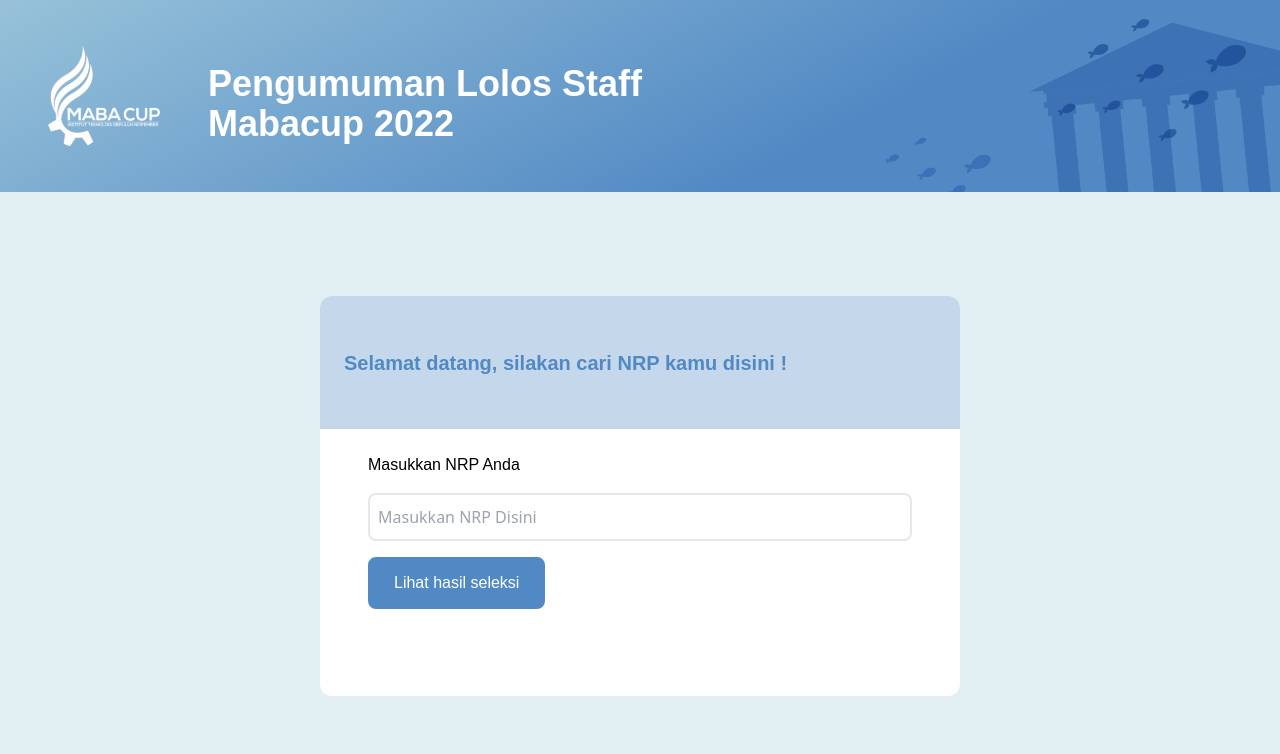
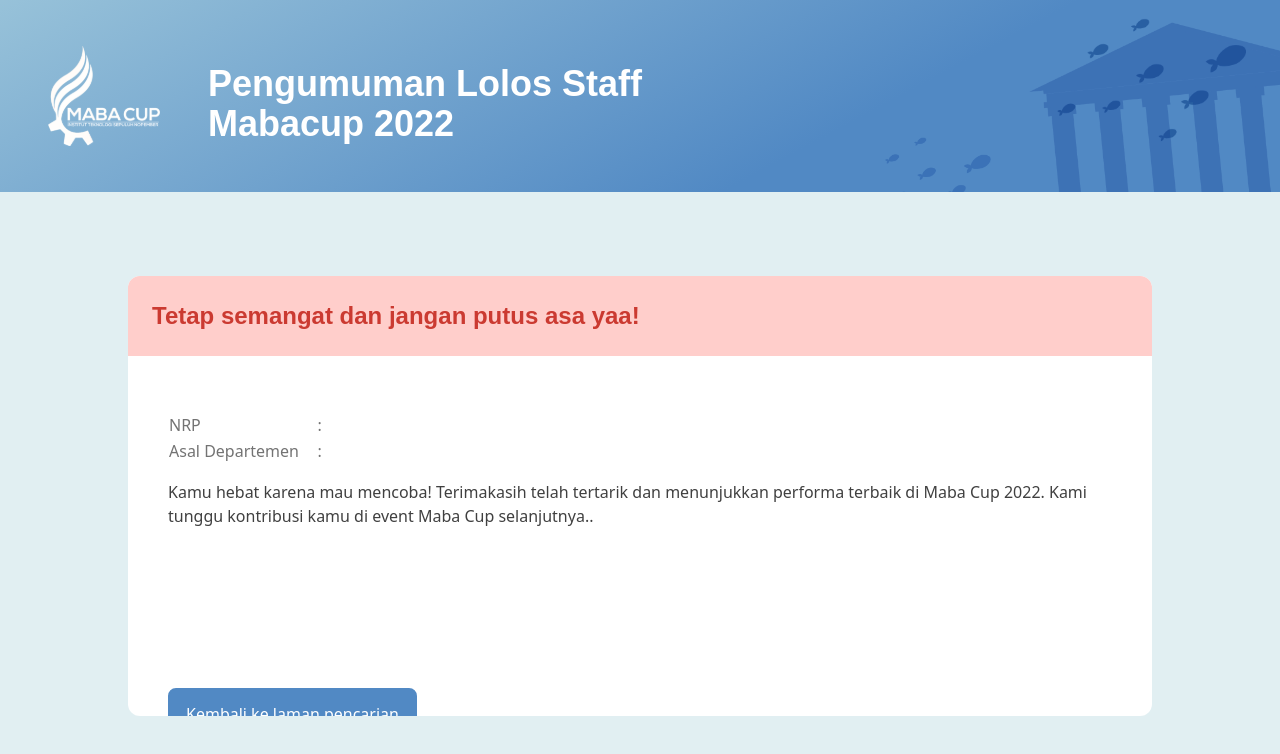
Before and after one commit to Teche-Corp/mabacup-2022-frontend, a Next.js app: page /Announcement in a window 1280 px wide. Shown: the top 754 px of the page. Built offline with nearby package versions, Linux system fonts and the light colour scheme.

Commit message:
fix: Ditolak implement

```diff
--- a/pages/Announcement.jsx
+++ b/pages/Announcement.jsx
@@ -6,7 +6,7 @@
 
 export default function Announcement() {
   const [value, setValue] = useState("");
-  const [page, setPage] = useState(1);
+  const [page, setPage] = useState(3);
   const [data, setData] = useState({});
   const handleClick = () => {
     toast.promise(
@@ -15,10 +15,10 @@
         .then((res) => {
           if (res.status === 200) {
             setPage(page + 1);
-
             setData(res?.data.data);
-          } else if (res.status === 200) {
+          } else {
             setPage(page + 2);
+            setData(res?.data.data);
           }
         }),
       {
@@ -169,18 +169,21 @@
             </p>
             <button
               onClick={handleKembali}
-              className='px-4 py-3 rounded-lg mt-8 bg-[#5189C4] text-white'
+              className='px-3 py-2 rounded-lg mt-8 bg-[#5189C4] text-white border-2 border-[#5189C4] hover:text-[#5189C4] hover:bg-white'
             >
               Kembali ke laman pencarian
             </button>
           </div>
         </div>
 
+
+
+
         {/* Ditolak */}
         <div
           className={`${
             page === 3 ? "block" : "hidden"
-          } w-3/4 h-3/5 mx-auto my-auto bg-white rounded-xl overflow-hidden`}
+          } w-4/5 h-[55%] mx-auto my-auto bg-white rounded-xl overflow-hidden`}
         >
           <div className='bg-[#FFCECB] h-20 px-6 py-6'>
             <h1 className='text-[#CB3A31] font-secondary text-2xl font-semibold '>
@@ -194,34 +197,35 @@
             <div>
               <table className='table-auto border-spacing-4 p-4 mt-4'>
                 <tr>
-                  <td className='text-neutral-400'>NRP</td>
-                  <td className='text-neutral-400'>
+                  <td className='text-neutral-500'>NRP</td>
+                  <td className='text-neutral-500'>
                     :{" "}
                     <span className='text-black font-semibold'>{data.nrp}</span>
                   </td>
                 </tr>
                 <tr>
-                  <td className='text-neutral-400'>
+                  <td className='text-neutral-500'>
                     Asal Departemen &nbsp; &nbsp;
                   </td>
-                  <td className='text-neutral-400'>
+                  <td className='text-neutral-500'>
                     :{" "}
                     <span className='text-black font-semibold'>
                       {data.departemen}
                     </span>
                   </td>
                 </tr>
-                <tr>
-                  <td className='text-neutral-400'>Divisi / Subdivisi</td>
-                  <td className='capitalize text-neutral-400'>
-                    :{" "}
-                    <span className='text-black font-semibold'>
-                      {data.divisi_diterima}
-                    </span>
-                  </td>
-                </tr>
               </table>
             </div>
+            <p className='mt-4 text-base text-[#404040]'>
+            Kamu hebat karena mau mencoba! Terimakasih telah tertarik dan menunjukkan performa terbaik di Maba Cup 2022. Kami tunggu kontribusi kamu di event Maba Cup selanjutnya..
+              <br />
+            </p>
+            <button
+              onClick={handleKembali}
+              className='px-4 py-3 rounded-lg mt-28 md:mt-32 lg:mt-40 bg-[#5189C4] text-white border-2 border-[#5189C4] hover:text-[#5189C4] hover:bg-white'
+            >
+              Kembali ke laman pencarian
+            </button>
           </div>
         </div>
       </div>
```
